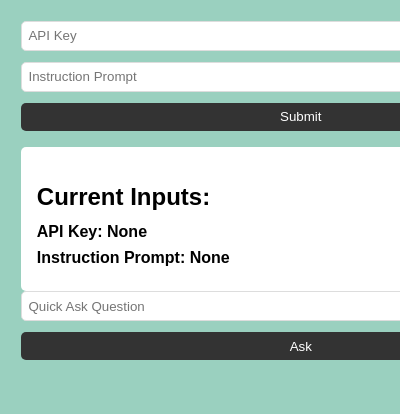
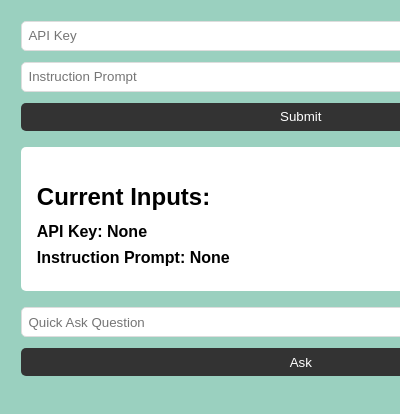
Before and after one commit to o00Jason00o/ChatGPT-Web-Extension, a browser extension: page extension/popup.html in a window 400 px wide. Shown: the top 414 px of the page. Drawn offline with Linux system fonts and the light colour scheme.

Commit message:
change text input size

```diff
--- a/extension/popup_style.css
+++ b/extension/popup_style.css
@@ -7,7 +7,7 @@ body {
 
 input {
     display: block;
-    width: 96%;
+    width: 96.5%;
     padding: 0.5em;
     margin-bottom: 0.8em;
     border-radius: 5px;
@@ -35,6 +35,7 @@ button:hover {
     background: #fff;
     padding: 1em;
     border-radius: 5px;
+    margin-bottom: 1em;
 }
 
 #stored-inputs h2 {
```
